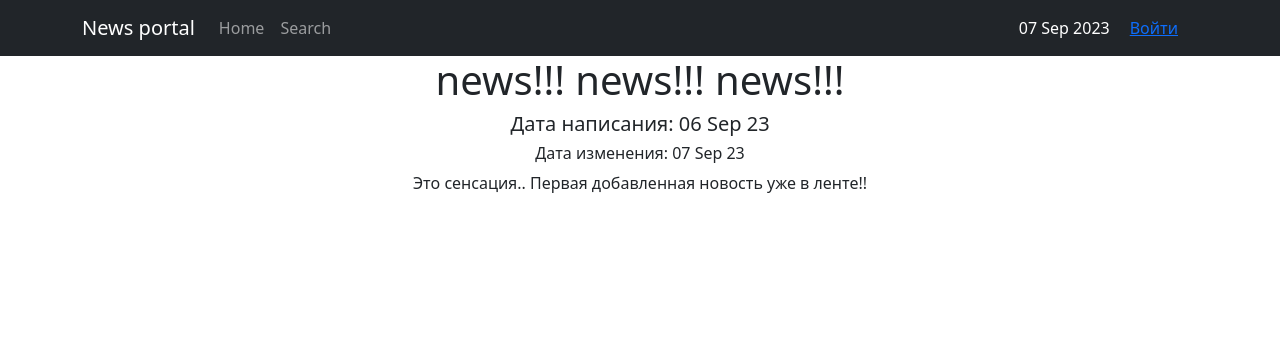
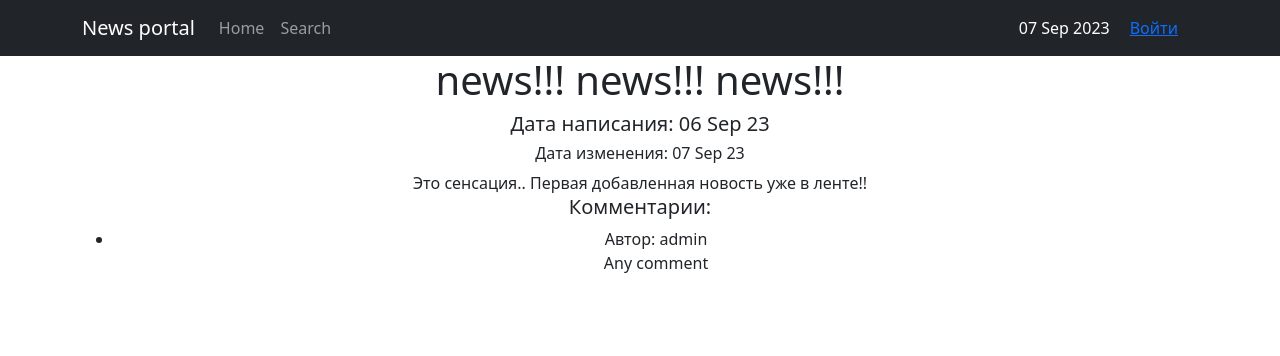
Before and after one commit to rybkinev/news-portal, a Django app: page /news/1 in a window 1280 px wide. Shown: the top 356 px of the page. Run offline with Django 4.2, Linux system fonts and the light colour scheme; data comes from the database, SQL or seed files in the repository; both versions use the stored data as it was after the commit; some libraries are stand-ins or nearby versions.

Commit message:
display comments

```diff
--- a/posts/views.py
+++ b/posts/views.py
@@ -6,7 +6,7 @@ from django.views.generic import ListView, DetailView, CreateView, UpdateView, D
 
 from .filters import PostFilter
 from .forms import NewsForm
-from .models import Post
+from .models import Post, Comment
 from accounts.models import Author
 
 
@@ -46,6 +46,11 @@ class PostDetailsView(DetailView):
     model = Post
     template_name = 'news_detail.html'
     context_object_name = 'post'
+
+    def get_context_data(self, **kwargs):
+        context = super(PostDetailsView, self).get_context_data(**kwargs)
+        context['comments'] = Comment.objects.filter(visible=True, post_id=context['post'])
+        return context
 
 
 class NewsCreateView(PermissionRequiredMixin, CreateView):
--- a/templates/news_detail.html
+++ b/templates/news_detail.html
@@ -12,6 +12,22 @@ Post
         <h5>Дата написания: {{ post.created_at|date:'d M y' }}</h5>
         <h6>Дата изменения: {{ post.update_at|date:'d M y' }}</h6>
         {{ post.text|censor }}
+        <h5>Комментарии:</h5>
+        {% if comments %}
+            <ul>
+                {% for comment in comments %}
+                    <li>
+                        <div>Автор: {{ comment.created_by.system_user.username }}</div>
+                        <div>{{ comment.text }}</div>
+                    </li>
+                {% endfor %}
+            </ul>
+        {% else %}
+            <h6>Еще нет ни одного комментария. Вы можете быть первым</h6>
+        {% endif %}
+        {% if user.is_authenticated %}
+        {% else %}
+        {% endif %}
     {% else %}
         <h2>Данный пост скрыт от просмотра, если он Вам жизненно необходим, обратитесь к Администрации сайта</h2>
     {% endif %}
--- a/templates/news_list.html
+++ b/templates/news_list.html
@@ -40,6 +40,7 @@ Posts
                 <td>Автор публикации</td>
                 <td>Дата публикации</td>
                 <td>Предпросмотр</td>
+                <td>комментариев</td>
                 {% if perms.posts.change_post or perms.posts.delete_post %}
                     <td>Доступные действия</td>
                 {% endif %}
@@ -53,6 +54,7 @@ Posts
                     <td>{{ post.created_by.system_user.username }}</td>
                     <td>{{ post.created_at|date:'d M Y' }}</td>
                     <td> {{ post.preview|truncatechars:20|censor }} </td>
+                    <td>{{ post.comment_set.count }}</td>
                     {% if post.type_post == 'news' %}
                             <td>
                                 {% if perms.posts.change_post and post.created_by == author or is_admin %}
```
Also changed, not shown: db.sqlite3, 1 other file.
